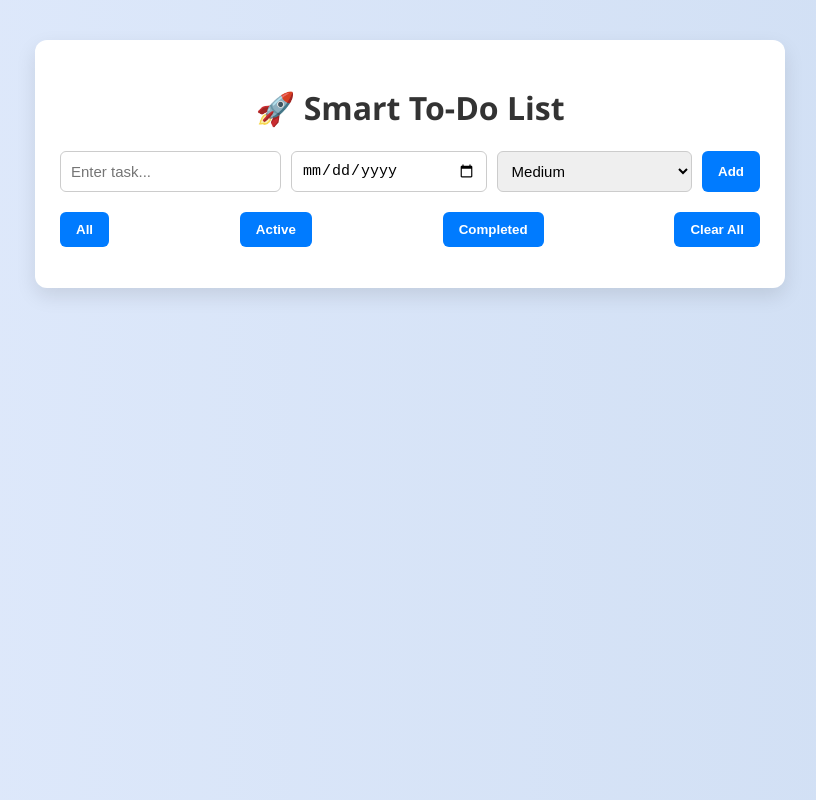
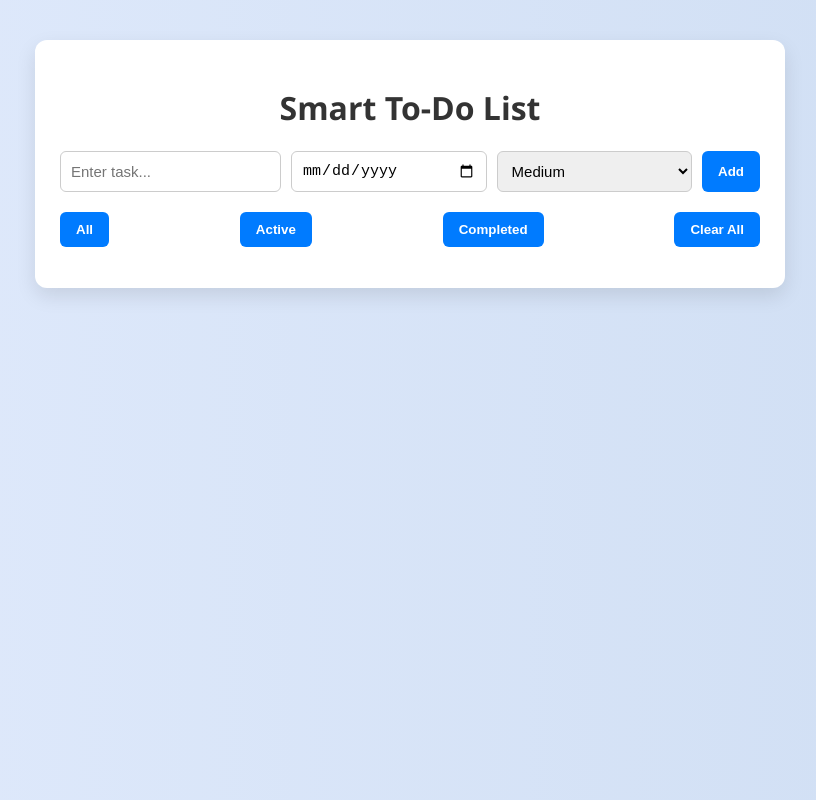
Before and after one commit to Kaninika-2309/A-To-do-list, a plain HTML site: page index.html in a window 1280 px wide. Shown: the whole page, without its empty margins (230-1046 px from the left). Drawn offline with Linux system fonts and the light colour scheme.

Commit message:
Update index.html

```diff
--- a/index.html
+++ b/index.html
@@ -8,7 +8,7 @@
 </head>
 <body>
   <div class="container">
-    <h1>🚀 Smart To-Do List</h1>
+    <h1>Smart To-Do List</h1>
 
     <div class="input-section">
       <input type="text" id="taskInput" placeholder="Enter task..." />
```
